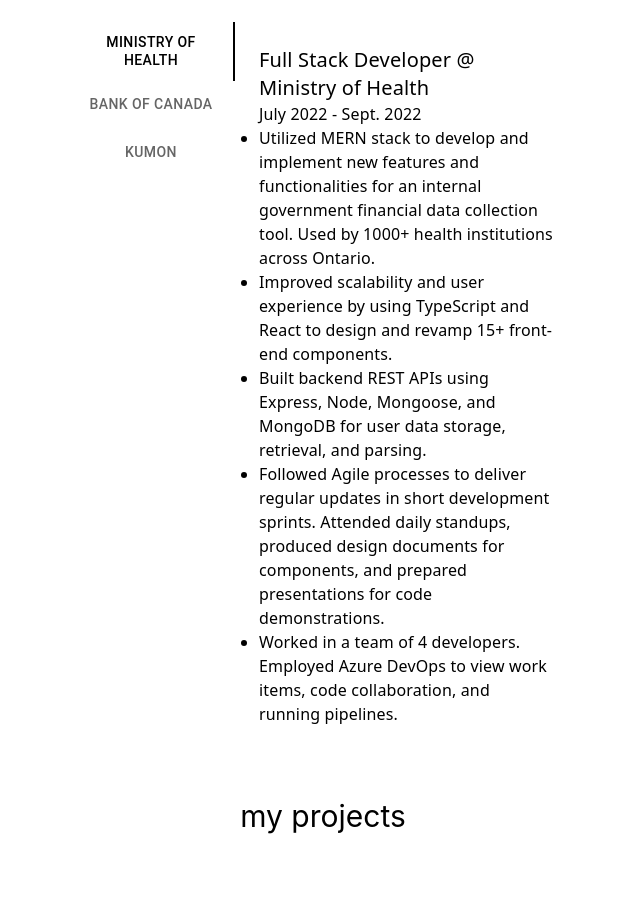
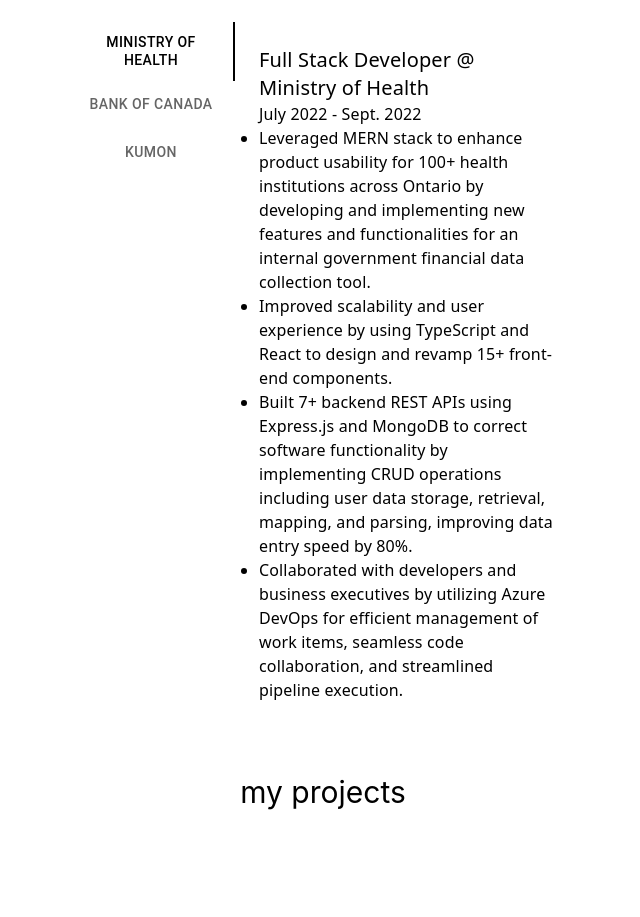
Before and after one commit to bencostas/bencostas.github.io, a React (Create React App) app: page / in a window 1280 px wide. Shown: the part 720-1637 px from the top of the page, without its empty margins (317-957 px from the left). Built offline with nearby package versions, Linux system fonts and the light colour scheme.

Commit message:
Updating jobdata.js

```diff
--- a/src/Components/JobData.js
+++ b/src/Components/JobData.js
@@ -4,11 +4,10 @@
         title: "Full Stack Developer",
         date: "July 2022 - Sept. 2022",
         desc: [
-            "Utilized MERN stack to develop and implement new features and functionalities for an internal government financial data collection tool. Used by 1000+ health institutions across Ontario.",
+            "Leveraged MERN stack to enhance product usability for 100+ health institutions across Ontario by developing and implementing new features and functionalities for an internal government financial data collection tool.",
             "Improved scalability and user experience by using TypeScript and React to design and revamp 15+ front-end components.",
-            "Built backend REST APIs using Express, Node, Mongoose, and MongoDB for user data storage, retrieval, and parsing.",
-            "Followed Agile processes to deliver regular updates in short development sprints. Attended daily standups, produced design documents for components, and prepared presentations for code demonstrations.",
-            "Worked in a team of 4 developers. Employed Azure DevOps to view work items, code collaboration, and running pipelines."
+            "Built 7+ backend REST APIs using Express.js and MongoDB to correct software functionality by implementing CRUD operations including user data storage, retrieval, mapping, and parsing, improving data entry speed by 80%.",
+            "Collaborated with developers and business executives by utilizing Azure DevOps for efficient management of work items, seamless code collaboration, and streamlined pipeline execution."
         ]
     },
     {
@@ -16,18 +15,18 @@
         title: "Systems Developer",
         date: "Sept. 2022 - Apr. 2023",
         desc: [
-            "Iterated new designs and followed wireframe documents to improve user experience by refining 5 pages in an internal government portal client using Figma and JavaScript. Used by 1000+ financial services companies across Canada.",
-            "Created reverse web proxies to onboard and connect external applications and services to the government portal. Configured firewalls and whitelisted external users to improve security measures in the system architecture.",
-            "Refactored the codebase by externalizing 100+ hard-coded variables, functions, and expressions. Resulted in significant improvements in testing efficiency and less manual intervention in production environments.",
-            "Organized and performed an SQL dump to successfully transfer data and code amongst 2 data centers. Communicated with external partners to ensure testing and functionalities of applications affected by the dump",
-            "Worked with 2 teams alongside 20+ developers and specialists. Attended daily scrum meetings and weekly sprint plannings; participating in code reviews, code promotions, solutioning, and testing."
+            "Iterated new designs and followed wireframe documents to elevate user experience for 1000+ financial services companies across Canada by refining 5 pages in an internal government portal client using Figma and JavaScript.",
+            "Created reverse web proxies to connect external applications/services to the government portal. Integrated Broadcom Enterprise Software to improve system infrastructure security by configuring firewalls and whitelisting external users.",
+            "Refactored the codebase by externalizing 100+ hard-coded variables, functions, and expressions. Resulted in an increase in efficiency, prevented potential losses in revenue, and reduced manual configuration in production environments.",
+            "Organized and performed a large-scale SQL dump to transfer over 50GB of data and code between 2 data centers. Collaborated with external partners to ensure seamless integration and testing of impacted applications.",
+            "Worked closely with 2 teams comprising of 20+ developers, specialists, and business executives. Contributed to daily scrum meetings and weekly sprint plannings by actively engaging in code reviews, solutioning, and testing."
         ]
     },
     {
         company: "Kumon",
         title: "Software Developer",
         date: "May 2023 - Aug. 2023",
-        desc: ["Incoming Software Developer at Kumon"
+        desc: ["Developed a large-scale data storage system application using Django and MS SQL, handling over 400+ critical client information and operated by over 30 users, reducing average data entry speed from 30 seconds to 5 seconds"
         ]
     }
 ]
```
Also changed, not shown: 1 other file (tests, documents, lock files or other folders).
